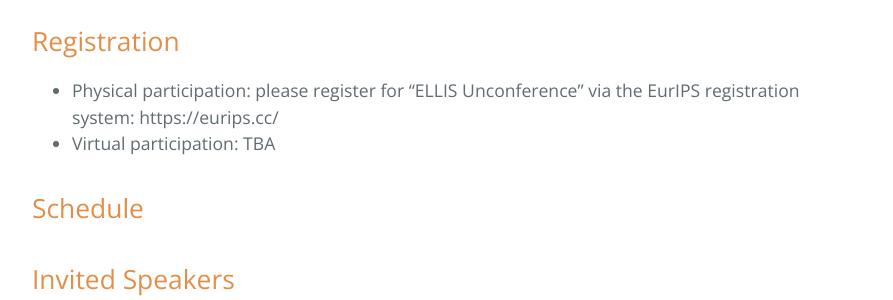
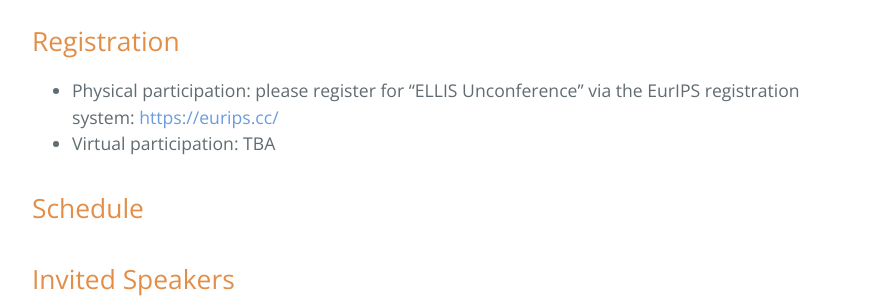
Before and after one commit to moleculediscovery/workshop2025, a Jekyll site: the page built from index.md, in a window 1280 px wide and 900 px high, scrolled down 897 px. Shown: the part 182-482 px from the top of the window, without its empty margins (192-1085 px from the left). Built offline with Jekyll 4.4.1, drawn with Linux system fonts in a browser that asks for light colours; our own code applies the rules of GitHub Pages for plain Markdown files; part of the change alters nothing that is shown.

```diff
--- a/index.md
+++ b/index.md
@@ -6,7 +6,7 @@
 This will be the 5th-year edition of the ML4Molecules workshop organized by the ELLIS research program on "Machine Learning for Molecule Discovery". This research program brings together a pan-European community dedicated to accelerating molecular discovery through cutting-edge AI. The meeting will serve as a key opportunity for members and collaborators to present their latest research in the area, exchange insights, coordinate research efforts, and align on strategic goals. ML4Molecules 2025 will focus on the latest developments in generative models, large language models (LLMs), and scalable AI systems for applications in chemistry, drug discovery, and materials science. We will explore topics such as: 1) Foundation and diffusion models for molecule generation, 2) Cross-modal and cross-domain learning (e.g., text, structure, experimental data), 3) AI-driven synthesis planning and reaction prediction, 4) Interpretable and data-efficient ML approaches. 5) Practical considerations in deploying ML in real-world molecular pipelines, etc. In addition to technical sessions, this edition will host the annual meeting of the ELLIS Program on Machine Learning for Molecule Discovery. Building on the progress of previous editions — from foundational methods (2021), critical assessments (2022–2023), to the LLM and foundation model revolution (2024) — ML4Molecules 2025 will foster rigorous, interdisciplinary dialogue and chart new directions for impactful molecular AI research.
 
 ## Registration
-- Physical participation: please register for "ELLIS Unconference" via the EurIPS registration system: https://eurips.cc/
+- Physical participation: please register for "ELLIS Unconference" via the EurIPS registration system: [https://eurips.cc/](https://eurips.cc/)
 - Virtual participation: TBA
 
 ## Schedule
```
